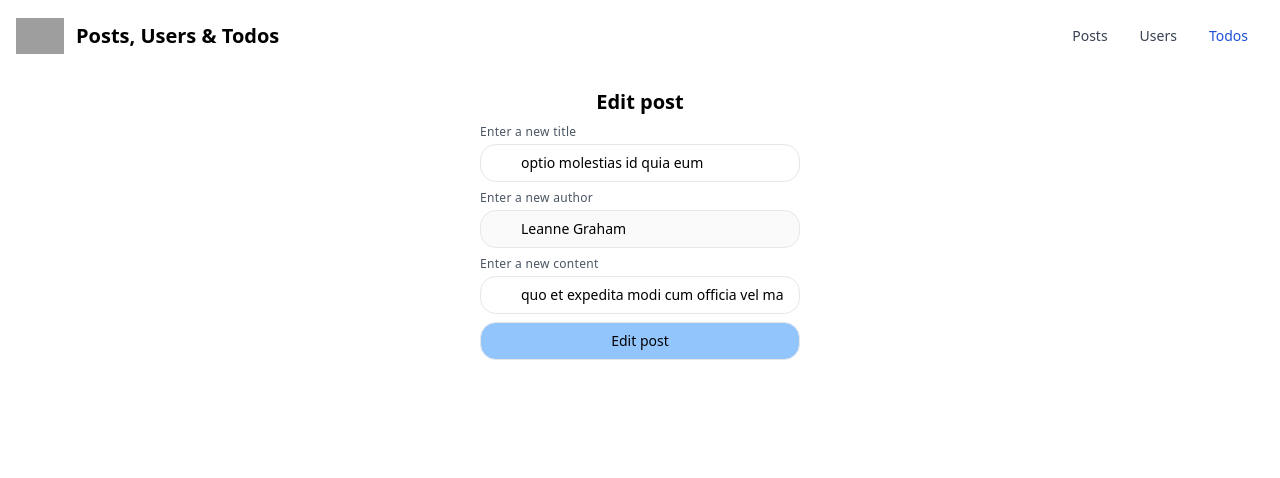
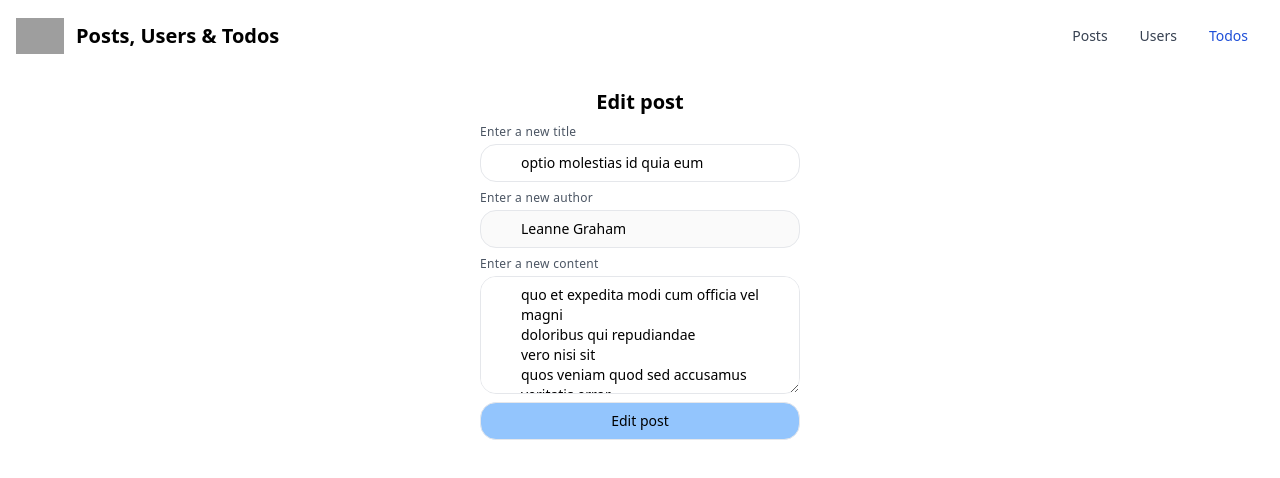
Before and after one commit to kboul/posts-users-todos-rtq, a React (Create React App) app: page /posts/10 in a window 1280 px wide. Shown: the top 478 px of the page. Built offline with nearby package versions, Linux system fonts and the light colour scheme; data requests are answered from the project's data file; grey boxes are pictures that could not be loaded.

Commit message:
Add option for textarea on Input and use it on Post

```diff
--- a/src/components/Input.tsx
+++ b/src/components/Input.tsx
@@ -6,20 +6,30 @@ const className = {
 
 interface InputProps {
   label: string;
+  textarea?: boolean;
   [key: string]: any;
 }
 
-export default function Input({ label, ...otherProps }: InputProps) {
+export default function Input({ label, textarea, ...otherProps }: InputProps) {
   return (
     <>
       <label htmlFor="new-item" className={className.label}>
         Enter a new {label}
       </label>
-      <input
-        className={className.input}
-        placeholder={`Enter a new ${label}`}
-        {...otherProps}
-      />
+      {textarea ? (
+        <textarea
+          className={className.input}
+          rows={5}
+          placeholder={`Enter a new ${label}`}
+          {...otherProps}
+        />
+      ) : (
+        <input
+          className={className.input}
+          placeholder={`Enter a new ${label}`}
+          {...otherProps}
+        />
+      )}
     </>
   );
 }
--- a/src/pages/Post.tsx
+++ b/src/pages/Post.tsx
@@ -70,6 +70,7 @@ export default function Post({ use }: PostProps) {
               onChange={(e: ChangeEvent<HTMLInputElement>) =>
                 setBody(e.target.value)
               }
+              textarea
               value={body}
             />
             <Button label={`${use} post`} />
```
